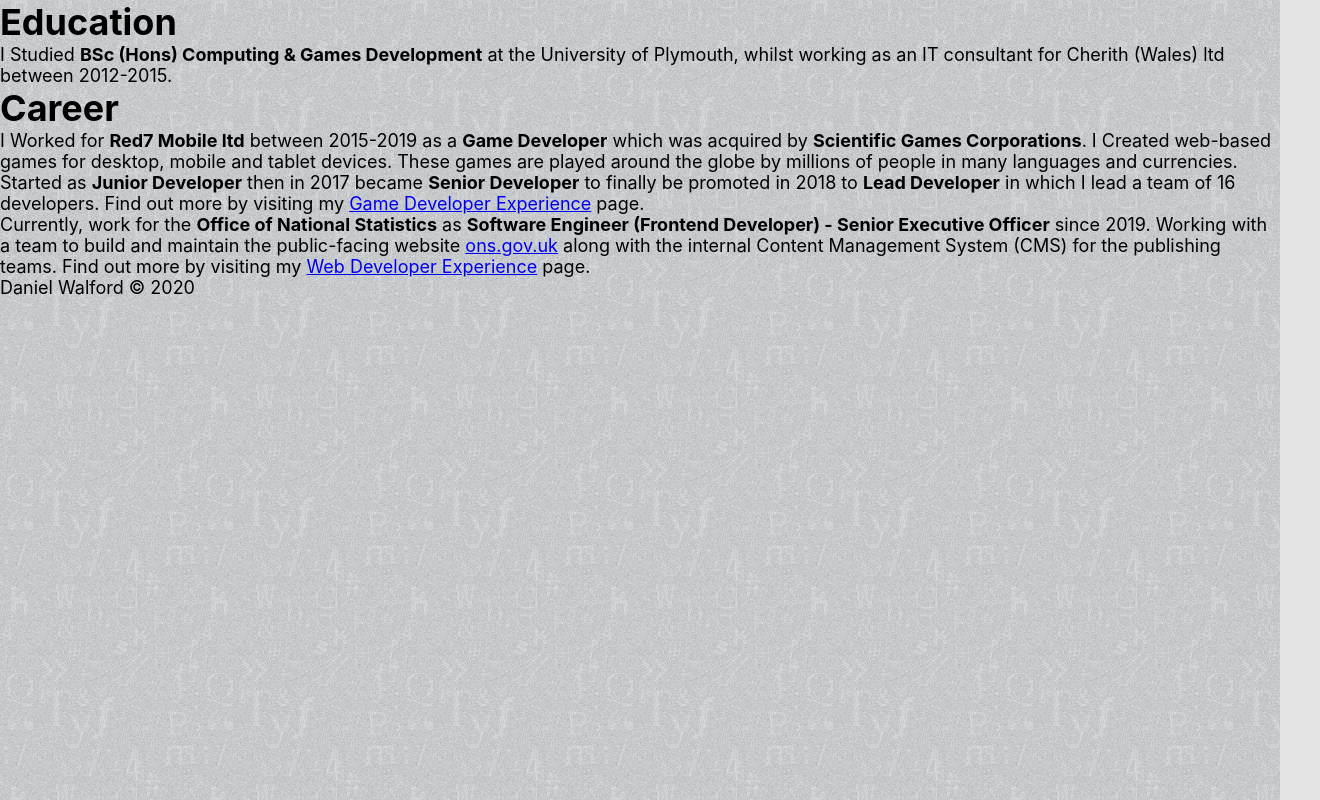
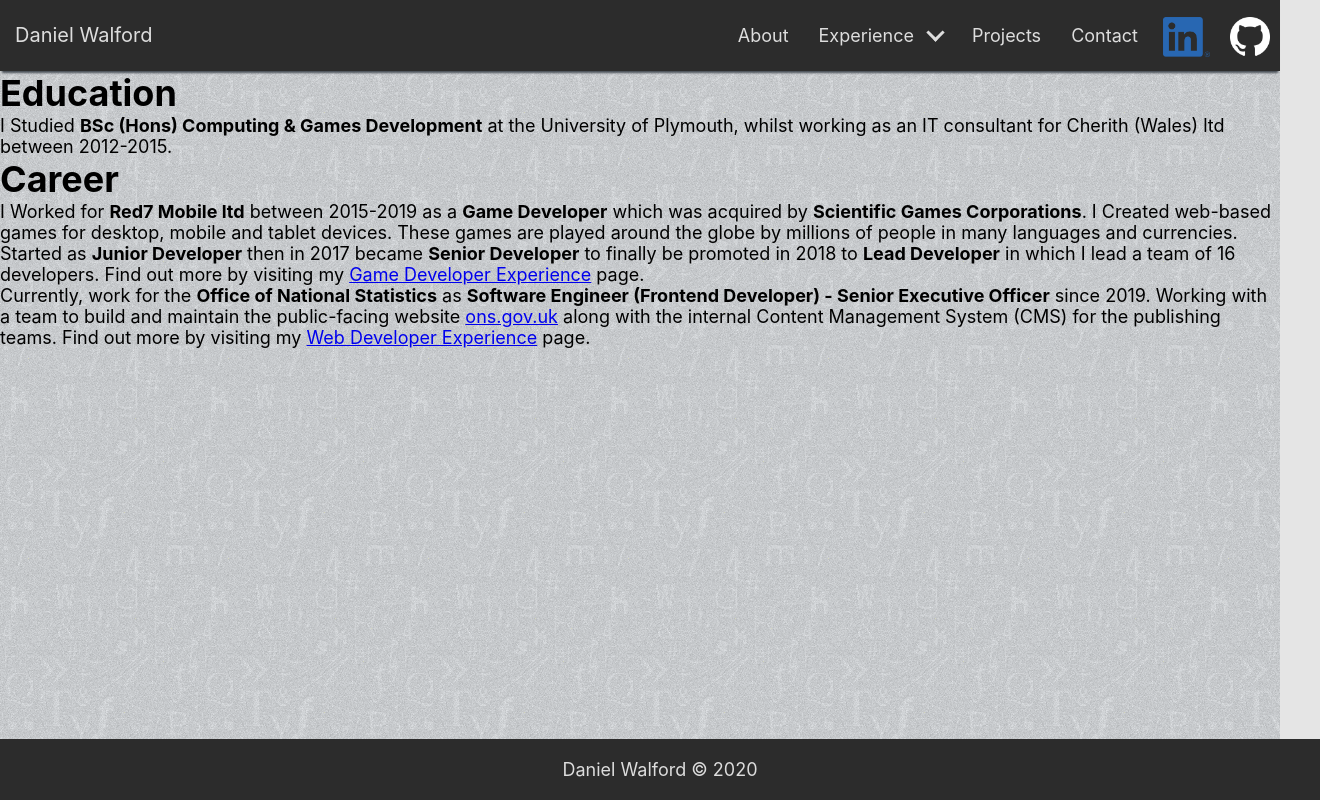
Before and after one commit to dandwal/portfolio, a React (Create React App) app: page /about in a window 1280 px wide. Shown: the whole page, 1320 px wide, since content can reach past the window. Built offline with nearby package versions, Linux system fonts and the light colour scheme.

Commit message:
NavBar started
Bunch of improvements to Nav bar

```diff
--- a/src/App.scss
+++ b/src/App.scss
@@ -1,4 +1,9 @@
 @import 'styles/utilities/font-sizes';
+
 
 @import 'styles/generic';
 @import 'styles/face';
+
+@import 'styles/components/nav-bar';
+@import 'styles/components/header';
+@import 'styles/components/footer';
--- a/src/content/components/NavigationBar.js
+++ b/src/content/components/NavigationBar.js
@@ -1,10 +1,58 @@
 import React from 'react'
+import useToggle from "../utils/react/toggle";
 import LinkedInIcon from '../assets/LI-In-Bug.png'
 import GithubIcon from '../assets/GitHub-Mark-Light-64px.png'
-import Navbar from 'react-bootstrap/Navbar'
-import Nav from 'react-bootstrap/Nav'
-import NavDropdown from 'react-bootstrap/NavDropdown'
 
 export const NavigationBar = () => {
-    return (<div></div>)
+    const [menuOpen, toggleMenu] = useToggle();
+    const navClasses = `navigation ${menuOpen ? "active" : ""}`
+    return (
+        <nav>
+            <ul className={navClasses}>
+                <li className="name"><a href="/">Daniel Walford</a></li>
+                <li className="item"><a href="/about">About</a></li>
+                <li className="item">
+                    <a tabIndex="0">Experience <div className={"has-subnavigation"}/> </a>
+                    <ul className="subnavigation">
+                        <li className="subitem"><a href="experience/game-dev">Game Development</a></li>
+                        <li className="subitem"><a href="experience/web-dev">Web Development</a></li>
+                    </ul>
+                </li>
+                <li className="item"><a href="/projects">Projects</a></li>
+                <li className="item"><a href="/contact">Contact</a>
+                </li>
+                <li className="item">
+                    <a href="https://uk.linkedin.com/in/daniel-walford" className={"logo"}><img
+                        className={"header-widget"}
+                        src={LinkedInIcon}
+                        alt={"Linked-in portfolio"}/></a>
+                </li>
+                <li className="item">
+                    <a href="https://github.com/dandwal" className={"logo"}><img
+                        className={"header-widget"}
+                        src={GithubIcon}
+                        alt={"Github user dandwal"}/></a>
+                </li>
+                <Toggle menuOpen={menuOpen} toggleMenu={toggleMenu}/>
+            </ul>
+        </nav>
+    )
 }
+
+export const Toggle = (props) => {
+    const closeMenuIcon = <div className={"cross"}/>
+    const openMenuIcon = <div>
+        <div class={"hamburger-line"}/>
+        <div className={"hamburger-line"}/>
+        <div className={"hamburger-line"}/>
+    </div>
+    const toggle = props.menuOpen ? closeMenuIcon : openMenuIcon;
+    return (
+        <li className="toggle">
+            <a href={"#"}
+               onClick={props.toggleMenu}>
+                {toggle}
+            </a>
+        </li>
+    )
+}
--- a/src/content/pages/Homepage.js
+++ b/src/content/pages/Homepage.js
@@ -19,7 +19,6 @@
 const HomepageContent = () => {
     return (
         <div>
-
             {/*<Container className={"d-none d-sm-block"}>*/}
             {/*    <Row>*/}
             {/*        <Col className={"mt-5"}/>*/}
--- /dev/null
+++ b/src/content/utils/react/toggle.js
@@ -0,0 +1,9 @@
+import React from 'react';
+
+export default function useToggle(defaultValue = false) {
+    const [value, setValue] = React.useState(defaultValue);
+    const toggle = React.useCallback(() => {
+        setValue(val => !val);
+    }, []);
+    return [value, toggle];
+}
--- a/src/styles/_generic.scss
+++ b/src/styles/_generic.scss
@@ -4,6 +4,7 @@
 
 * {
   margin: 0; /* remove all default margins */
+  padding: 0; /* remove all default padding */
 }
 
 html {
--- a/src/styles/components/_footer.scss
+++ b/src/styles/components/_footer.scss
@@ -2,7 +2,7 @@
   position: absolute;
   bottom: 0;
   width: 100%;
-  background-color: #58595B;
+  background-color: $third-color;
   text-align: center;
   padding: 20px;
   color: $white;
--- a/src/styles/components/_header.scss
+++ b/src/styles/components/_header.scss
@@ -6,6 +6,7 @@
 .header {
   &-widget {
     height: 40px;
+    margin-top:7px
   }
 
   &-box-shadow {
--- a/src/styles/components/_nav-bar.scss
+++ b/src/styles/components/_nav-bar.scss
@@ -1,9 +1,240 @@
-@import "../../../node_modules/bootstrap/scss/functions";
-@import "../../../node_modules/bootstrap/scss/variables";
 @import "../utilities/colors";
 
-.navbar-brand-blue {
-  .navbar-toggler-icon {
-    background-image: escape-svg($navbar-dark-toggler-icon-bg);
+nav {
+  background-color: $third-color;
+}
+
+.hamburger-line {
+  width: 35px;
+  height: 5px;
+  background-color: $primary-color;
+  margin: 6px 0;
+}
+
+.cross {
+  width: 35px;
+  height: 5px;
+  color: $primary-color;
+  text-decoration: none;
+}
+
+.cross {
+  position: absolute;
+  right: 32px;
+  top: 32px;
+  width: 35px;
+  height: 35px;
+  opacity: 1;
+
+}
+
+.cross:hover {
+}
+
+.cross:before, .cross:after {
+  position: absolute;
+  left: 29px;
+  bottom: 14px;
+  content: ' ';
+  height: 36px;
+  width: 5px;
+  background-color: $primary-color;
+}
+
+.cross:before {
+  transform: rotate(45deg);
+}
+
+.cross:after {
+  transform: rotate(-45deg);
+}
+
+.navigation,
+.subnavigation {
+  list-style-type: none;
+  background-color: $third-color;
+  color: $primary-color;
+}
+
+.name {
+  font-size: 20px;
+  padding: 7.5px 10px 7.5px 0;
+  color: $primary-color;
+  text-decoration: none;
+  margin-left: 10px;
+}
+
+.item {
+  padding: 10px;
+}
+
+.item.button {
+  padding: 9px 5px;
+}
+
+.item, .name, .toggle {
+  a:link, a:visited, a:hover, a:active {
+    color: $primary-color;
+    text-decoration: none;
   }
 }
+
+.logo {
+  padding: 0px;
+}
+
+/* Mobile screen */
+.navigation {
+  display: flex;
+  flex-wrap: wrap;
+  justify-content: space-between;
+  align-items: center;
+}
+
+.navigation li a:not(.logo) {
+  display: block;
+  padding: 15px 5px;
+}
+
+.navigation li.subitem a {
+  padding: 15px;
+}
+
+.toggle {
+  order: 1;
+  font-size: 20px;
+  margin-right: 15px;
+  cursor: pointer;
+}
+
+.item.button {
+  order: 2;
+}
+
+.item {
+  order: 3;
+  width: 100%;
+  text-align: center;
+  display: none;
+  text-decoration: none;
+}
+
+.active .item {
+  display: block;
+}
+
+.button.secondary {
+  /* divider between buttons and navigation links */
+  border-bottom: 1px #444 solid;
+}
+
+/* Subnavigation up from mobile screens */
+.subnavigation {
+  display: none;
+}
+
+.subnavigation-active .subnavigation {
+  display: block;
+}
+
+.has-subnavigation i {
+  font-size: 12px;
+}
+
+.has-subnavigation {
+  border: solid $primary-color;
+  border-width: 0 3px 3px 0;
+  display: inline-block;
+  padding: 5px;
+  transform: rotate(45deg);
+  -webkit-transform: rotate(45deg);
+  margin: 0 0 3px 10px;
+}
+
+.subitem a {
+  padding: 10px 15px;
+}
+
+.subnavigation-active {
+  background-color: #111;
+  border-radius: 3px;
+}
+
+/* Tablet navigation */
+@media all and (min-width: 700px) {
+  .navigation {
+    display: flex;
+    flex-wrap: wrap;
+    justify-content: space-between;
+    align-items: center;
+  }
+  .item.button {
+    width: auto;
+    order: 1;
+    display: block;
+  }
+  .navigation li.button a {
+    padding: 10px 15px;
+    margin: 5px 0;
+  }
+  .button a {
+    background: #0080ff;
+    border: 1px royalblue solid;
+  }
+  .button.secondary {
+    border: 0;
+  }
+  .button.secondary a {
+    background: transparent;
+    border: 1px #0080ff solid;
+  }
+  .button a:hover {
+    text-decoration: none;
+  }
+  .button:not(.secondary) a:hover {
+    background: royalblue;
+    border-color: darkblue;
+  }
+}
+
+/* Desktop screen */
+@media all and (min-width: 960px) {
+  .navigation {
+    align-items: flex-start;
+    flex-wrap: nowrap;
+    background: none;
+    justify-content: left;
+
+  }
+  .name {
+    flex: 1;
+    order: 0;
+  }
+  .item {
+    order: 1;
+    position: relative;
+    display: block;
+    width: auto;
+  }
+  .button {
+    order: 2;
+  }
+  .subnavigation-active .subnavigation {
+    display: block;
+    position: absolute;
+    left: 0;
+    top: 68px;
+    background: #111;
+  }
+  .toggle {
+    display: none;
+    flex: 1;
+    text-align: right;
+    order: 2;
+    margin-right: 0px;
+    cursor: pointer;
+  }
+  .subnavigation-active {
+    border-radius: 0;
+  }
+}
--- a/src/styles/utilities/_colors.scss
+++ b/src/styles/utilities/_colors.scss
@@ -6,8 +6,10 @@
 $dark: #212529;
 $brand-blue: #8bd4f1;
 $brand-purple: #623aab;
+$bright-grey: #2c2c2c;
 
-$primary: $white;
-$secondary: $brand-purple;
+$primary-color: $white;
+$secondary-color: $brand-purple;
+$third-color: $bright-grey;
 
 $theme-colors: ();
```
Also changed, not shown: src/styles/_wrapper.scss (added, +11 -0 lines).
